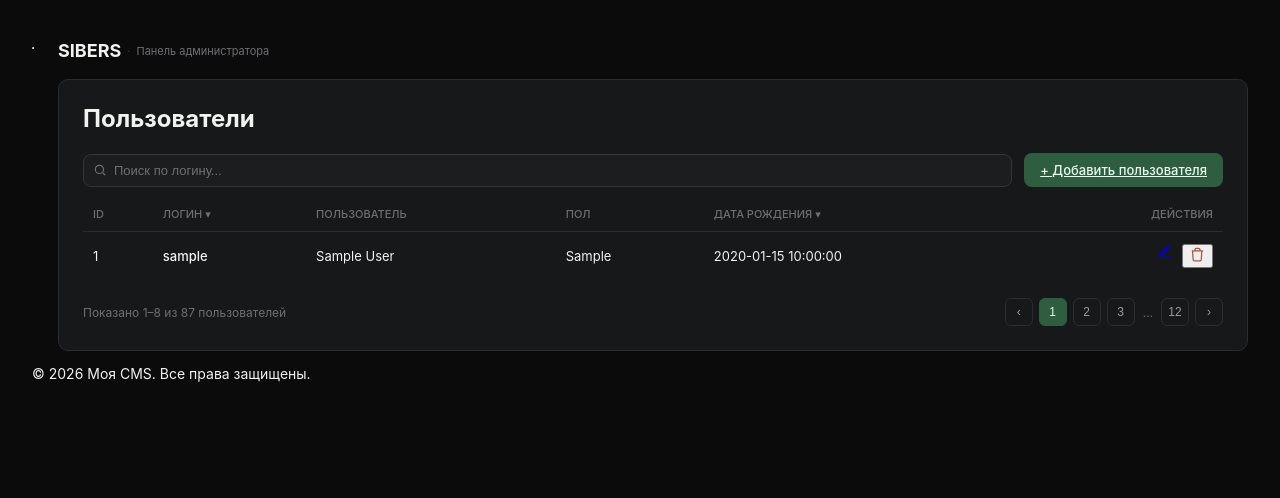
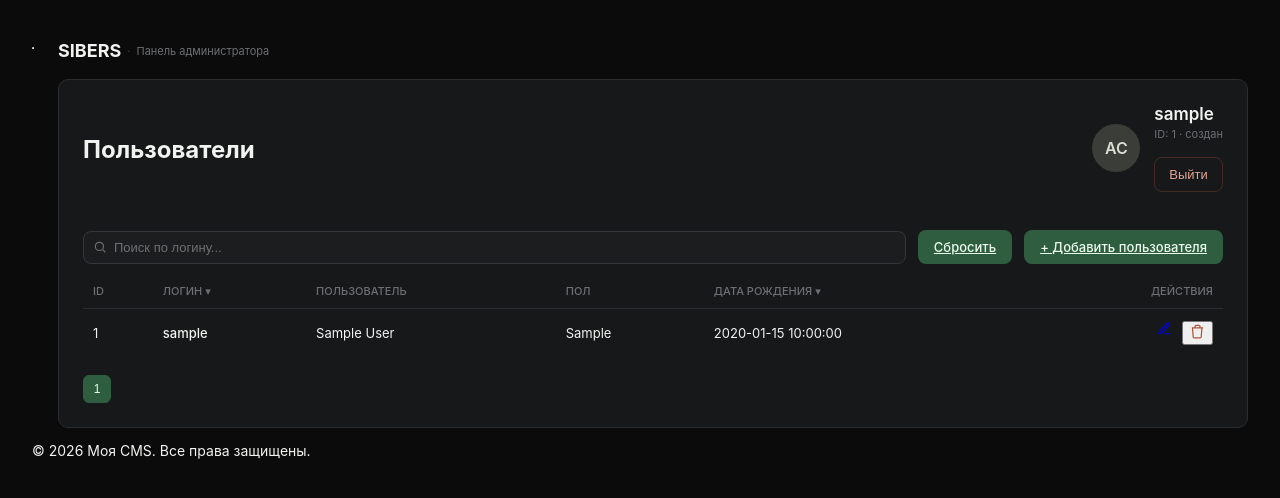
Before and after one commit to askariois/test_admin_panel, a PHP site: page /home in a window 1280 px wide. Shown: the top 498 px of the page. Run offline with PHP 8.4, Linux system fonts and the light colour scheme; the visitor is signed in with stand-in values (Sample User, id 1); tables that the repository leaves empty or names only in its code hold one stand-in row (values such as "Sample post"); data that the repository does not hold is empty.

Commit message:
Enhance user management: implement pagination and search functionality in user list; add admin logout feature; improve login handling and UI components.

```diff
--- a/Controllers/LoginController.php
+++ b/Controllers/LoginController.php
@@ -15,8 +15,8 @@ class LoginController
         $admin = $adminData->login($data['login']);
 
 
-        if (password_verify($data['password'],$admin['password'])) {
-            $_SESSION['admin_id'] = $admin['id'];
+        if (password_verify($data['password'], $admin['password'])) {
+            $_SESSION['admin_id'] = $admin['login'];
             header('Location: /home/');
             exit;
         } else {
@@ -25,4 +25,11 @@ class LoginController
         }
 
     }
+
+    public function logout()
+    {
+        session_destroy();
+        header('Location: /');
+        exit;
+    }
 }
--- a/Controllers/UserController.php
+++ b/Controllers/UserController.php
@@ -6,9 +6,22 @@ class UserController
    public function list()
    {
       require __DIR__ . '/../Model/User.php';
+      require __DIR__ . '/../Model/Admin.php';
+      $perPage = 10;
 
+      $page = $_GET['page'] ?? 1;
+      $search = $_GET['search'] ?? "";
       $userModel = new User();
-      $users = $userModel->users();
+      $users = $userModel->users($page, $perPage, $search);
+      $total = $userModel->countAll();
+
+
+      $admin = new Admin();
+      $adminData = $admin->login($_SESSION['admin_id']);
+
+      $totalPages = ceil($total / $perPage);
+
+
       require __DIR__ . '/../View/user/user-list.php';
    }
 
@@ -78,4 +91,7 @@ class UserController
       exit;
    }
 
+
+
+
 }
--- a/Model/Admin.php
+++ b/Model/Admin.php
@@ -6,10 +6,11 @@ class Admin
    public function login($login)
    {
       $pdo = Database::getInstance();
-      $smtm = $pdo->prepare("SELECT * FROM admins WHERE login = :login");
-      $smtm->execute(["login" => $login]);
-      return $smtm->fetch(PDO::FETCH_ASSOC);
+      $stmt = $pdo->prepare("SELECT * FROM admins WHERE login = :login");
+      $stmt->execute(["login" => $login]);
+      return $stmt->fetch(PDO::FETCH_ASSOC);
    }
 
 
+
 }
--- a/Model/User.php
+++ b/Model/User.php
@@ -3,17 +3,37 @@
 class User
 {
 
-   public function users($page = 1)
+   public function users($page = 1, $perPage = 10, $search = "")
    {
-      $count = 10;
-      $offset = 10 * ($page - 1);
+      $count = $perPage;
+      $offset = $perPage * ($page - 1);
       $pdo = Database::getInstance();
-      $stmt = $pdo->prepare("SELECT * FROM users LIMIT :count OFFSET :offset");
-      $stmt->bindValue(':count', $count, PDO::PARAM_INT);
+      $sql = "SELECT * FROM users";
+
+      if (!empty($search)) {
+         $sql .= " WHERE login LIKE :search";
+      }
+
+      $sql .= " LIMIT :limit OFFSET :offset";
+
+      $stmt = $pdo->prepare($sql);
+
+     if (!empty($search)) {
+         $stmt->bindValue(':search', "%$search%", PDO::PARAM_STR);
+      }
+      $stmt->bindValue(':limit', $count, PDO::PARAM_INT);
       $stmt->bindValue(':offset', $offset, PDO::PARAM_INT);
+
       $stmt->execute();
       $users = $stmt->fetchAll(PDO::FETCH_ASSOC);
       return $users;
+   }
+
+   public function countAll()
+   {
+      $pdo = Database::getInstance();
+      $stmt = $pdo->query("SELECT COUNT(*) FROM users");
+      return $stmt->fetchColumn();
    }
 
    public function create($data)
@@ -23,14 +43,16 @@ class User
       $stmt->execute($data);
    }
 
-   public function single($id){
+   public function single($id)
+   {
       $pdo = Database::getInstance();
       $stmt = $pdo->prepare("SELECT * FROM users WHERE id = :id");
       $stmt->execute(['id' => $id]);
       return $stmt->fetch(PDO::FETCH_ASSOC);
    }
 
-   public function update($id, $data){
+   public function update($id, $data)
+   {
       $pdo = Database::getInstance();
       $setParts = [];
       foreach ($data as $key => $value) {
@@ -43,10 +65,14 @@ class User
 
    }
 
-   public function delete($id){
+   public function delete($id)
+   {
       $pdo = Database::getInstance();
       $stmt = $pdo->prepare("DELETE FROM users WHERE id = :id");
       $stmt->execute(['id' => $id]);
    }
 
+
+
+
 }
--- a/View/user/user-list.php
+++ b/View/user/user-list.php
@@ -5,16 +5,31 @@
 
 <div class="card">
 
-    <h1>Пользователи</h1>
+    <div class="flex justify-between items-center mb-4">
+        <h1>Пользователи</h1>
+
+        <div class="card-header">
+            <div class="avatar">AC</div>
+            <div>
+                <h3><?= htmlspecialchars($adminData['login']) ?></h3>
+                <div class="meta">ID: <?= $adminData['id'] ?> · создан <?= $adminData['created_at'] ?></div>
+                <form action="/logout" method="POST">
+                    <button class="btn-danger mt-4">Выйти</button>
+                </form>
+            </div>
+        </div>
+    </div>
+
 
     <div class="toolbar">
-        <div class="search">
+        <form action="/home" method="GET" class="search">
             <svg viewBox="0 0 24 24" fill="none" stroke="currentColor" stroke-width="2">
                 <circle cx="11" cy="11" r="7" />
                 <path d="m21 21-4.35-4.35" />
             </svg>
-            <input type="text" placeholder="Поиск по логину...">
-        </div>
+            <input type="text" placeholder="Поиск по логину..." name="search" value="<?= htmlspecialchars($search) ?>">
+        </form>
+        <a href="/home" class="btn-primary">Сбросить</a>
         <a href="/user/create" class="btn-primary">+ Добавить пользователя</a>
     </div>
 
@@ -38,7 +53,8 @@
                 <?php foreach ($users as $user): ?>
                     <tr>
                         <td><?= $user['id'] ?></td>
-                        <td class="sortable"><a href="/user/show/<?= $user['id'] ?>" class="user_link"> <?= $user['login'] ?></a></td>
+                        <td class="sortable"><a href="/user/show/<?= $user['id'] ?>" class="user_link">
+                                <?= $user['login'] ?></a></td>
 
                         <td><?= $user['first_name'] ?>         <?= $user['last_name'] ?></td>
                         <td><?= $user['gender'] ?></td>
@@ -63,9 +79,10 @@
 
                     <dialog id="my-dialog-<?= $user['id'] ?>">
                         <p>Вы уверены, что хотите удалить этого пользователя с ID: <?= $user['id'] ?>?</p>
-                        <form method="POST" action="/user/delete/<?= $user['id'] ?>" >
+                        <form method="POST" action="/user/delete/<?= $user['id'] ?>">
                             <button type="submit" class="danger">Да</button>
-                            <button type="button" onclick="document.getElementById('my-dialog-<?= $user['id'] ?>').close()">Нет</button>
+                            <button type="button"
+                                onclick="document.getElementById('my-dialog-<?= $user['id'] ?>').close()">Нет</button>
                         </form>
                     </dialog>
                 <?php endforeach; ?>
@@ -74,15 +91,15 @@
     </table>
 
     <div class="list-footer">
-        <div class="count">Показано 1–8 из 87 пользователей</div>
         <div class="pagination">
-            <button aria-label="Предыдущая">‹</button>
-            <button class="active">1</button>
-            <button>2</button>
-            <button>3</button>
-            <span class="ellipsis">…</span>
-            <button>12</button>
-            <button aria-label="Следующая">›</button>
+            <?php for ($i = 1; $i <= $totalPages; $i++): ?>
+                <a href="/home?page=<?= $i ?>">
+                    <button aria-label="Предыдущая" class="<?= ($i == $page) ? 'active' : '' ?>">
+                        <?= $i ?>
+                    </button>
+                </a>
+            <?php endfor; ?>
+
         </div>
     </div>
 </div>
--- a/public/css/main.css
+++ b/public/css/main.css
@@ -21,6 +21,21 @@
 
 * {
   box-sizing: border-box;
+}
+
+
+.flex{
+display: flex
+}
+.justify-between{
+  justify-content: space-between
+}
+.mb-4{
+  margin-bottom: 16px
+}
+
+.items-center {
+  align-items: center
 }
 
 body {
@@ -162,6 +177,25 @@ body {
 }
 .btn-primary:hover {
   background: var(--accent-hover);
+}
+
+/* кнопка "Удалить" в карточке просмотра */
+.btn-danger{
+  background: var(--danger-bg);
+  color: #e3a493;
+  border: 1px solid rgba(179,84,63,.3);
+  border-radius: 8px;
+  padding: 9px 14px;
+  font-size: 13px;
+  font-weight: 500;
+  cursor: pointer;
+}
+.btn-danger:hover{
+  background: rgba(179,84,63,.2);
+}
+
+.mt-4{
+  margin-top: 16px
 }
 
 table {
--- a/public/index.php
+++ b/public/index.php
@@ -7,7 +7,7 @@ session_start();
 $uri = $_SERVER['REQUEST_URI'] ?? '/';
 $parts = explode('/', trim($uri, '/'));
 $id = $parts[2] ?? null;
-$route = $parts[0] . '/' . ($parts[1] ?? '');
+$route = parse_url($parts[0], PHP_URL_PATH) . '/' . ($parts[1] ?? '');
 
 if (empty($_SESSION['admin_id']) && ($route !== '/' && $route !== 'login/')) {
     header('Location: /');
@@ -51,4 +51,8 @@ switch ($route) {
         $controller = new LoginController();
         $controller->login();
         break;
+    case 'logout/':
+        $controller = new LoginController();
+        $controller->logout();
+        break;
 }
```
